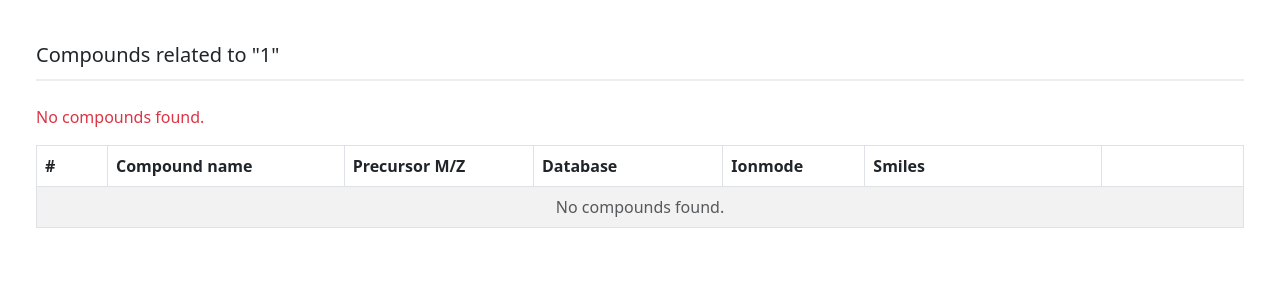
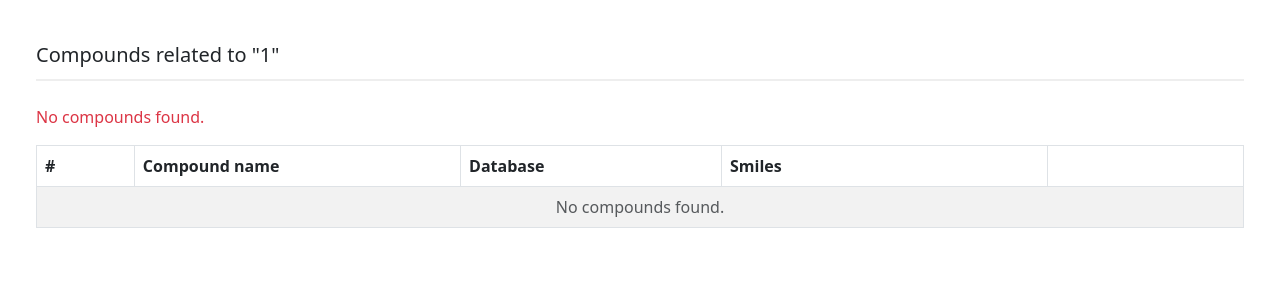
Before and after one commit to Jiangsiyu17/ATNP, a Django app: page /herb/1/ in a window 1280 px wide. Shown: the part 68-368 px from the top of the page. Run offline with Django 5.2, Linux system fonts and the light colour scheme; data that the repository does not hold is empty; parts of the project's set-up code (start-up, migrations or seed data) failed here and were passed over; some libraries are stand-ins or nearby versions.

Commit message:
修改了展示页面

```diff
--- a/web/templates/web/herb_detail.html
+++ b/web/templates/web/herb_detail.html
@@ -20,9 +20,9 @@
                 <tr>
                     <th style="min-width: 60px;">#</th>
                     <th style="min-width: 200px;">Compound name</th>
-                    <th style="min-width: 160px;">Precursor M/Z</th>
+                    <!-- <th style="min-width: 160px;">Precursor M/Z</th> -->
                     <th style="min-width: 160px;">Database</th>
-                    <th style="min-width: 120px;">Ionmode</th>
+                    <!-- <th style="min-width: 120px;">Ionmode</th> -->
                     <th style="min-width: 200px;">Smiles</th>
                     <th style="min-width: 120px;"></th>
                 </tr>
@@ -39,11 +39,11 @@
                         </a>
                     </td>
 
-                    <td>{{ compound.precursor_mz }}</td>
+                    <!-- <td>{{ compound.precursor_mz }}</td> -->
 
-                    <td>{{ compound.database }}</td>
+                    <td>{{ compound.database|upper }}</td>
 
-                    <td>{{ compound.ionmode }}</td>
+                    <!-- <td>{{ compound.ionmode }}</td> -->
 
                     <td style="font-family: monospace; font-size: 0.85em;">
                         {{ compound.smiles }}
--- a/web/templates/web/msms_result.html
+++ b/web/templates/web/msms_result.html
@@ -30,7 +30,7 @@
       <td>{{ r.chinese_name }}</td>
       <td>{{ r.tissue }}</td>
       <td>{{ r.best_score }}</td>
-      <td><a href="{% url 'herb_detail' r.latin_name %}">View Details</a></td>
+      <td><a href="{% url 'herb_detail' r.latin_name %}" class="btn btn-sm btn-outline-primary">View</a></td>
     </tr>
     {% endfor %}
   </tbody>
```
Also changed, not shown: web/migrations/0023_alter_compoundlibrary_plants.py (added), web/migrations/0024_alter_compoundlibrary_plants.py (added).
